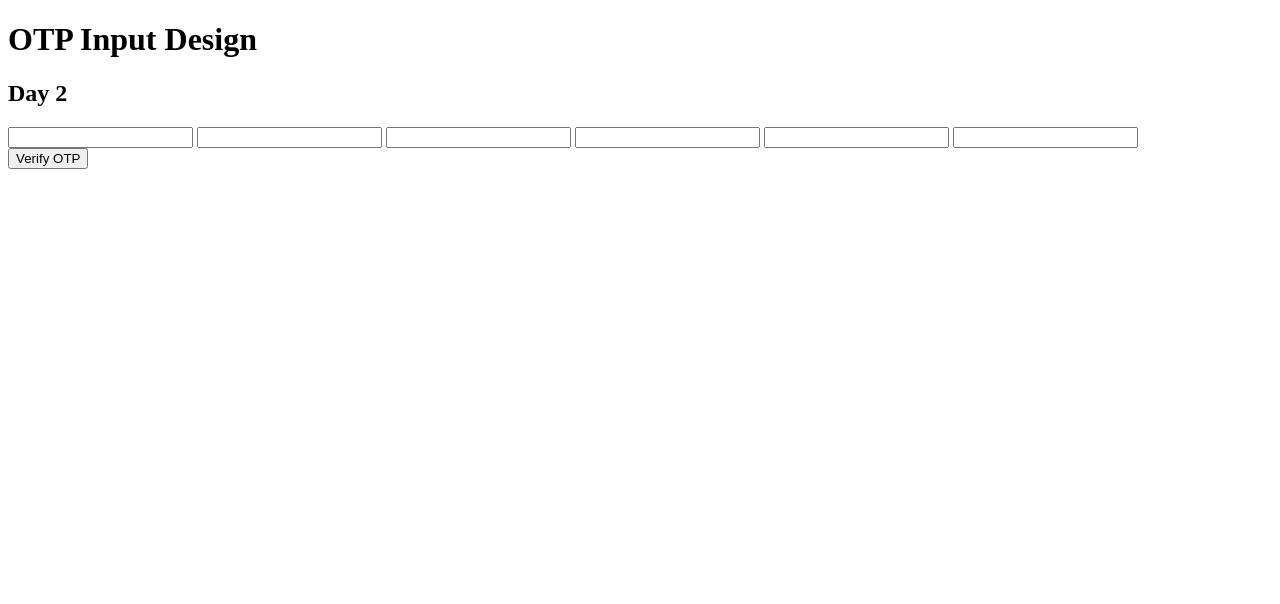
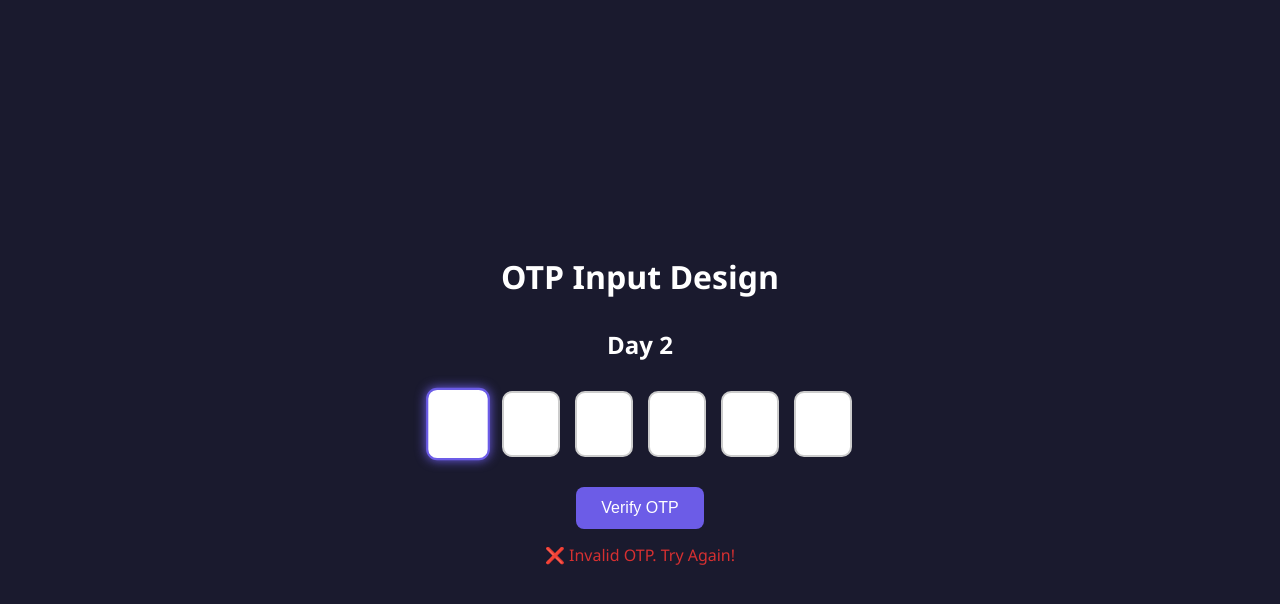
Before and after one commit to snehalkhater/7callenges, a plain HTML site: page Day-2/index.html in a window 1280 px wide. Both pictures are taken after a click on the button "Verify OTP". Drawn offline with Linux system fonts and the light colour scheme.

Commit message:
Update index.html
css and script added

```diff
--- a/Day-2/index.html
+++ b/Day-2/index.html
@@ -1,12 +1,115 @@
 <!DOCTYPE html>
 <html lang="en">
 <head>
-    <meta charset="UTF-8">
-    <meta name="viewport" content="width=device-width, initial-scale=1.0">
-    <title>OTP Input - Day 2</title>
+<meta charset="UTF-8">
+<meta name="viewport" content="width=device-width, initial-scale=1.0">
+<title>OTP Input - Day 2</title>
+<style>
+  body {
+    display: flex;
+    justify-content: center;
+    align-items: center;
+    flex-direction: column;
+    height: 100vh;
+    background: #1a1a2e;
+    font-family: 'Segoe UI', sans-serif;
+    margin: 0;
+  }
+
+  h1 {
+    color: #fff;
+    margin-bottom: 10px;
+    font-size: 2rem;
+    text-align: center;
+  }
+
+  h2 {
+    color: #fff;
+    margin-bottom: 30px;
+    font-size: 1.5rem;
+    text-align: center;
+  }
+
+  .otp-container {
+    display: flex;
+    gap: 15px;
+  }
+
+  .otp-input {
+    width: 50px;
+    height: 60px;
+    text-align: center;
+    font-size: 2rem;
+    border-radius: 10px;
+    border: 2px solid #ccc;
+    outline: none;
+    background: #fff;
+    transition: all 0.3s ease;
+    color: #1a1a2e;
+  }
+
+  .otp-input:focus {
+    border-color: #6c5ce7;
+    box-shadow: 0 0 10px #6c5ce7;
+    transform: scale(1.1);
+  }
+
+  .otp-input.correct {
+    border-color: #00b894;
+    background: #dff9f0;
+    color: #00b894;
+    box-shadow: 0 0 10px #00b894;
+  }
+
+  .otp-input.incorrect {
+    border-color: #d63031;
+    background: #ffe6e6;
+    color: #d63031;
+    animation: shake 0.3s;
+  }
+
+  @keyframes shake {
+    0% { transform: translateX(0); }
+    25% { transform: translateX(-5px); }
+    50% { transform: translateX(5px); }
+    75% { transform: translateX(-5px); }
+    100% { transform: translateX(0); }
+  }
+
+  .buttons {
+    margin-top: 30px;
+    display: flex;
+    gap: 15px;
+    justify-content: center;
+  }
+
+  .verify-btn {
+    padding: 12px 25px;
+    font-size: 1rem;
+    border: none;
+    border-radius: 8px;
+    background: #6c5ce7;
+    color: white;
+    cursor: pointer;
+    transition: 0.3s;
+  }
+
+  .verify-btn:hover {
+    background: #574fd6;
+  }
+
+  .message {
+    margin-top: 15px;
+    font-size: 1rem;
+    color: #fff;
+    text-align: center;
+    min-height: 1.2rem;
+  }
+</style>
 </head>
 <body>
-    <h1>OTP Input Design</h1>
+
+<h1>OTP Input Design</h1>
 <h2>Day 2</h2>
 
 <div>
@@ -25,5 +128,53 @@
 
   <div class="message"></div>
 </div>
+
+<script>
+  const inputs = document.querySelectorAll('.otp-input');
+  const verifyBtn = document.querySelector('.verify-btn');
+  const message = document.querySelector('.message');
+
+  const correctOTP = "123456"; // Example OTP for validation
+
+  inputs.forEach((input, index) => {
+    input.addEventListener('input', () => {
+      input.value = input.value.replace(/[^0-9]/g, '');
+      if(input.value && index < inputs.length - 1) {
+        inputs[index + 1].focus();
+      }
+    });
+
+    input.addEventListener('keydown', (e) => {
+      if(e.key === "Backspace" && !input.value && index > 0) {
+        inputs[index - 1].focus();
+      }
+    });
+  });
+
+  verifyBtn.addEventListener('click', () => {
+    const userOTP = Array.from(inputs).map(i => i.value).join('');
+    if(userOTP === correctOTP) {
+      inputs.forEach(i => {
+        i.classList.remove('incorrect');
+        i.classList.add('correct');
+      });
+      message.textContent = "✅ OTP Verified Successfully!";
+      message.style.color = "#00b894";
+    } else {
+      inputs.forEach(i => {
+        i.classList.remove('correct');
+        i.classList.add('incorrect');
+      });
+      message.textContent = "❌ Invalid OTP. Try Again!";
+      message.style.color = "#d63031";
+      setTimeout(() => {
+        inputs.forEach(i => i.classList.remove('incorrect'));
+        inputs.forEach(i => i.value = '');
+        inputs[0].focus();
+      }, 1000);
+    }
+  });
+</script>
+
 </body>
 </html>
```
